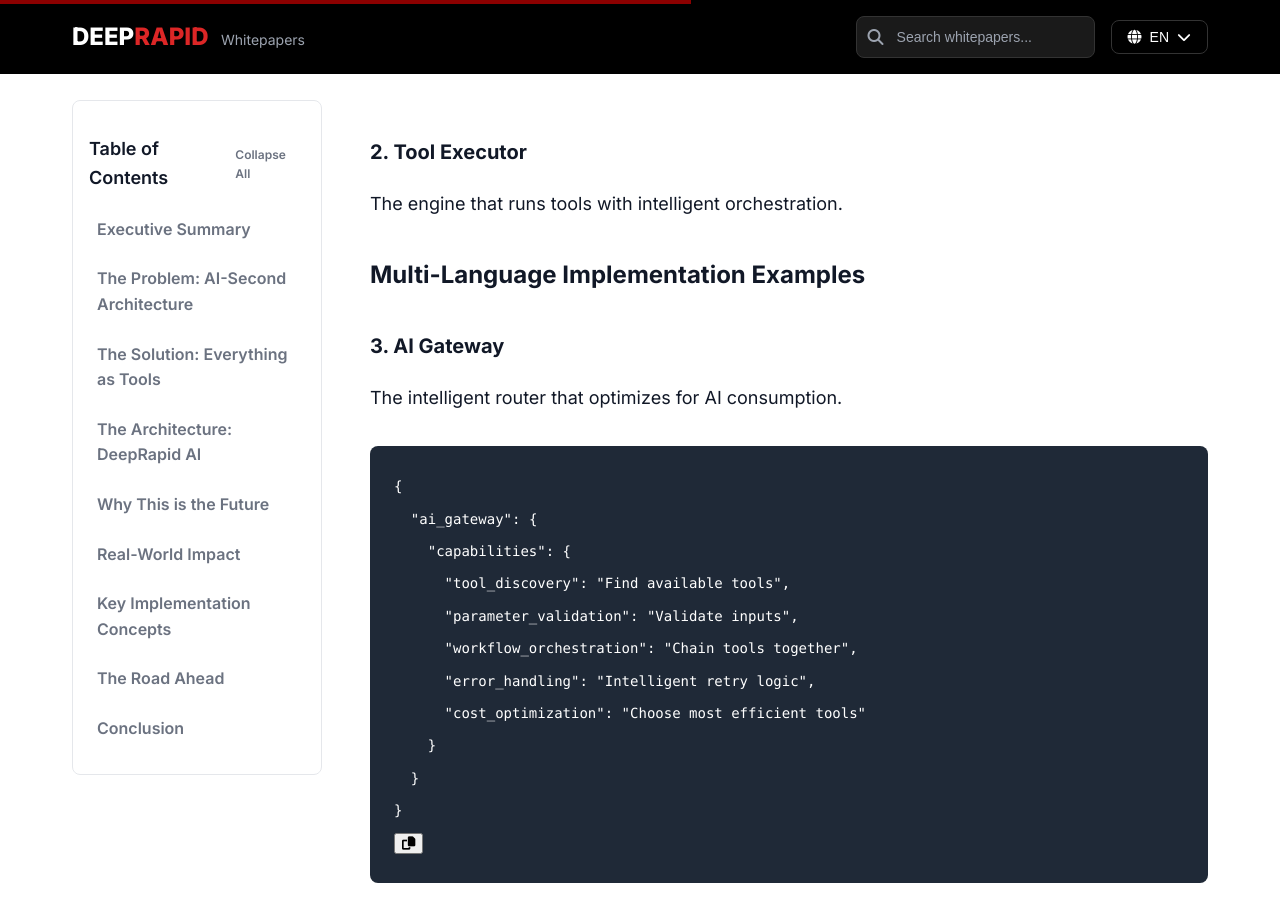
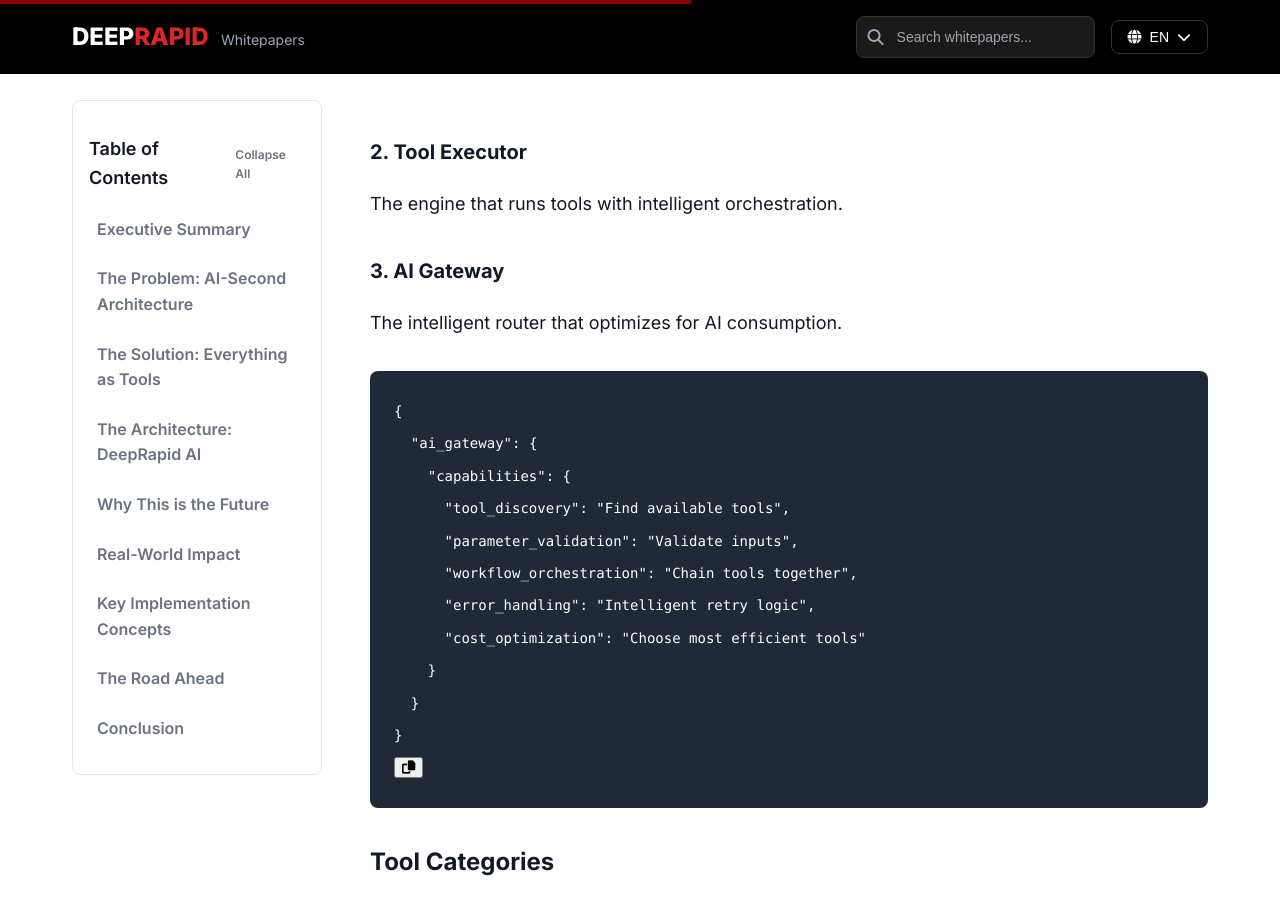
Before and after one commit to deeprapid/whitepapers, a Jekyll site: the page built from content/en/everything-as-tools.md, in a window 1280 px wide and 900 px high, scrolled down 9616 px. Built offline with Jekyll 4.4.1, drawn with Linux system fonts in a browser that asks for light colours; comment, search, counter and statistics services are not loaded; some of the changed lines change nothing that is shown.

Commit message:
Remove redundant Multi-Language Implementation Examples section

````diff
--- a/content/en/everything-as-tools.md
+++ b/content/en/everything-as-tools.md
@@ -502,109 +502,7 @@
 }
 ```
 
-### Multi-Language Implementation Examples
 
-**Python:**
-```python
-# Tool registration
-tool_registry = ToolRegistry()
-
-# Register sync tool
-@tool_registry.register_sync_tool("generate_blog_content")
-async def generate_blog_content(topic: str, tone: str = "professional") -> str:
-    """Generate blog content about the specified topic"""
-    content = await ai.generate_text(f"Write a blog post about {topic} in {tone} tone")
-    return {"content": content, "word_count": len(content.split())}
-
-# Register async tool with queue
-@tool_registry.register_async_tool("generate_website", queue_config=QueueConfig(
-    adapter="bullmq",
-    queue_name="website-generation",
-    retry_policy=RetryPolicy(max_retries=3)
-))
-async def generate_website(topic: str, style: str) -> dict:
-    """Generate a complete website with content and design"""
-    # This runs in the background
-    site_structure = await create_site_structure(topic)
-    content = await generate_all_content(topic)
-    design = await apply_design_system(style)
-    deployed_url = await deploy_site(site_structure, content, design)
-    return {"url": deployed_url, "status": "completed"}
-
-# AI calls tools the same way
-result = await tool_registry.execute_tool("generate_blog_content", {
-    "topic": "AI-first APIs",
-    "tone": "technical"
-})
-```
-
-**JavaScript:**
-```javascript
-// Tool registry
-const toolRegistry = new ToolRegistry();
-
-// Register sync tool
-toolRegistry.registerSyncTool("generateBlogContent", async (params) => {
-    const { topic, tone = "professional" } = params;
-    const content = await ai.generateText(`Write a blog post about ${topic} in ${tone} tone`);
-    return {
-        content,
-        wordCount: content.split(' ').length
-    };
-});
-
-// Register async tool with queue
-toolRegistry.registerAsyncTool("generateWebsite", async (params) => {
-    const { topic, style } = params;
-    // This runs in the background
-    const siteStructure = await createSiteStructure(topic);
-    const content = await generateAllContent(topic);
-    const design = await applyDesignSystem(style);
-    const deployedUrl = await deploySite(siteStructure, content, design);
-    return { url: deployedUrl, status: "completed" };
-}, {
-    adapter: "bullmq",
-    queueName: "website-generation",
-    retryPolicy: { maxRetries: 3 }
-});
-
-// AI calls tools the same way
-const result = await toolRegistry.executeTool("generateBlogContent", {
-    topic: "AI-first APIs",
-    tone: "technical"
-});
-```
-
-**Go:**
-```go
-// Tool registry
-type ToolRegistry struct {
-    syncTools  map[string]SyncTool
-    asyncTools map[string]AsyncTool
-    queues     map[string]QueueAdapter
-}
-
-// Register sync tool
-func (tr *ToolRegistry) RegisterSyncTool(name string, tool SyncTool) {
-    tr.syncTools[name] = tool
-}
-
-// Register async tool
-func (tr *ToolRegistry) RegisterAsyncTool(name string, tool AsyncTool, queueConfig QueueConfig) {
-    tr.asyncTools[name] = tool
-    tr.queues[name] = queueConfig.Adapter
-}
-
-// Execute tool (handles both sync and async transparently)
-func (tr *ToolRegistry) ExecuteTool(name string, params map[string]interface{}) (ToolResult, error) {
-    if tool, exists := tr.syncTools[name]; exists {
-        return tool.Execute(params)
-    } else if tool, exists := tr.asyncTools[name]; exists {
-        return tr.enqueueAsyncJob(name, tool, params)
-    }
-    return ToolResult{}, fmt.Errorf("tool '%s' not found", name)
-}
-```
 
 #### 3. **AI Gateway**
 The intelligent router that optimizes for AI consumption.
````
